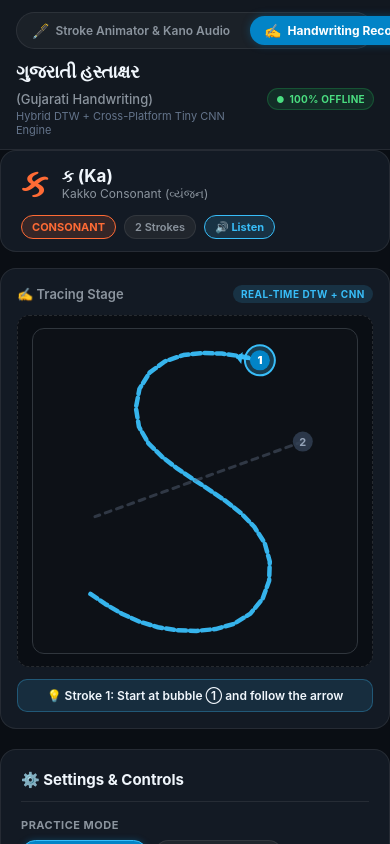
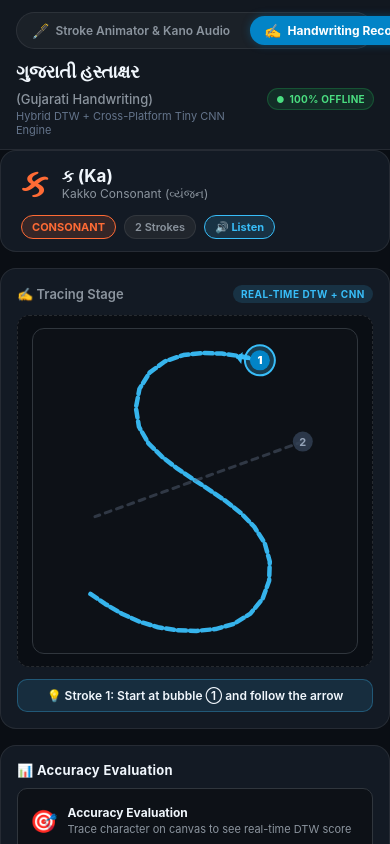
Before and after one commit to gajjartejas/gujarati-language-gen, a React Native app in the folder handwriting/: screen / in a window 390 px wide. Shown: the top 844 px of the page. Built offline with nearby package versions, Linux system fonts and the light colour scheme.

Commit message:
feat(handwriting): relocate Accuracy Evaluation card below character tracing stage

```diff
--- a/handwriting/src/screens/GuidedPracticeScreen.tsx
+++ b/handwriting/src/screens/GuidedPracticeScreen.tsx
@@ -111,8 +111,8 @@ export const GuidedPracticeScreen: React.FC<GuidedPracticeScreenProps> = ({
     nextStrokeHint = `💡 Next: Start at bubble ${drawnCount + 1} of ${strokeCount} (blue glowing stroke)`;
   } else {
     nextStrokeHint = result
-      ? `✓ All ${strokeCount} strokes drawn! Accuracy: ${result.confidence}% (${result.isCorrect ? 'Excellent' : 'Needs Practice'}). Check breakdown on the right.`
-      : `✓ All ${strokeCount} strokes drawn! Check accuracy score on the right.`;
+      ? `✓ All ${strokeCount} strokes drawn! Accuracy: ${result.confidence}% (${result.isCorrect ? 'Excellent' : 'Needs Practice'}). Check breakdown below.`
+      : `✓ All ${strokeCount} strokes drawn! Check accuracy score below.`;
   }
 
   return (
@@ -248,21 +248,13 @@ export const GuidedPracticeScreen: React.FC<GuidedPracticeScreenProps> = ({
               <Text style={styles.hintText}>{nextStrokeHint}</Text>
             </View>
           </View>
-        </View>
 
-        {/* Right Column: Settings & Controls Panel */}
-        <View style={[styles.settingsPanel, isWide && styles.settingsPanelWide]}>
-          <View style={styles.panelHeader}>
-            <Text style={styles.panelHeaderTitle}>⚙️ Settings & Controls</Text>
-          </View>
-
-          {/* Practice Mode Switcher */}
-          <ModeSelector activeTab={activeTab} onSelectTab={onSelectTab} />
-
-          {/* Real-time Accuracy Score Section */}
-          <View style={styles.panelGroup}>
-            <View style={styles.panelLabelRow}>
-              <Text style={styles.panelLabel}>ACCURACY SCORE</Text>
+          {/* Real-time Accuracy Evaluation Card (Below Character Tracing Canvas) */}
+          <View style={styles.accuracyCard}>
+            <View style={styles.accuracyCardHeader}>
+              <View style={styles.accuracyHeaderLeft}>
+                <Text style={styles.accuracyCardTitle}>📊 Accuracy Evaluation</Text>
+              </View>
               {result && (
                 <View
                   style={[
@@ -301,6 +293,16 @@ export const GuidedPracticeScreen: React.FC<GuidedPracticeScreenProps> = ({
             <RecognitionScoreCard result={result} />
             {result && <StrokeDiagnostics result={result} />}
           </View>
+        </View>
+
+        {/* Right Column: Settings & Controls Panel */}
+        <View style={[styles.settingsPanel, isWide && styles.settingsPanelWide]}>
+          <View style={styles.panelHeader}>
+            <Text style={styles.panelHeaderTitle}>⚙️ Settings & Controls</Text>
+          </View>
+
+          {/* Practice Mode Switcher */}
+          <ModeSelector activeTab={activeTab} onSelectTab={onSelectTab} />
 
           {/* Quick Playback & Drawing Actions */}
           <View style={styles.panelGroup}>
@@ -607,6 +609,33 @@ const styles = StyleSheet.create({
     fontWeight: '600',
   },
 
+  /* Accuracy Evaluation Card (Below Character Tracing Stage) */
+  accuracyCard: {
+    backgroundColor: 'rgba(22, 29, 39, 0.85)',
+    borderWidth: 1,
+    borderColor: 'rgba(255, 255, 255, 0.08)',
+    borderRadius: 16,
+    padding: 16,
+    width: '100%',
+  },
+  accuracyCardHeader: {
+    width: '100%',
+    flexDirection: 'row',
+    justifyContent: 'space-between',
+    alignItems: 'center',
+    marginBottom: 10,
+  },
+  accuracyHeaderLeft: {
+    flexDirection: 'row',
+    alignItems: 'center',
+  },
+  accuracyCardTitle: {
+    fontSize: 13,
+    fontWeight: '700',
+    color: '#f0f6fc',
+    letterSpacing: 0.3,
+  },
+
   /* Right Settings Panel */
   settingsPanel: {
     backgroundColor: 'rgba(22, 29, 39, 0.85)',
```
Also changed, not shown: 2 other files (tests, documents, lock files or other folders).
